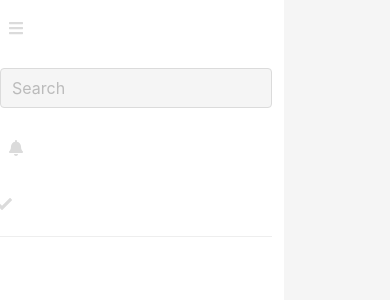
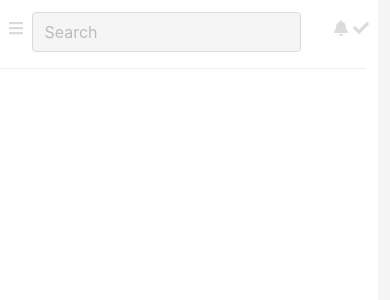
Before and after one commit to genkio/vue-better-practices, a Vue app: page / in a window 390 px wide. Shown: the top 300 px of the page. Built offline with nearby package versions, Linux system fonts and the light colour scheme.

Commit message:
bugfix: columns style in mobile screen

```diff
--- a/src/App.vue
+++ b/src/App.vue
@@ -1,6 +1,7 @@
 <template lang="html">
-  <div class="columns">
-    <full-height-wrapper class="column is-6 is-offset-3">
+  <div class="columns is-mobile">
+    <full-height-wrapper
+      class="column is-6-tablet is-offset-3-tablet is-12-mobile">
       <router-view/>
     </full-height-wrapper>
   </div>
--- a/src/components/header/HeaderWrapper.vue
+++ b/src/components/header/HeaderWrapper.vue
@@ -1,6 +1,6 @@
 <template lang="html">
   <div class="wrapper">
-    <div class="columns">
+    <div class="columns is-mobile">
       <slot/>
     </div>
   </div>
```
